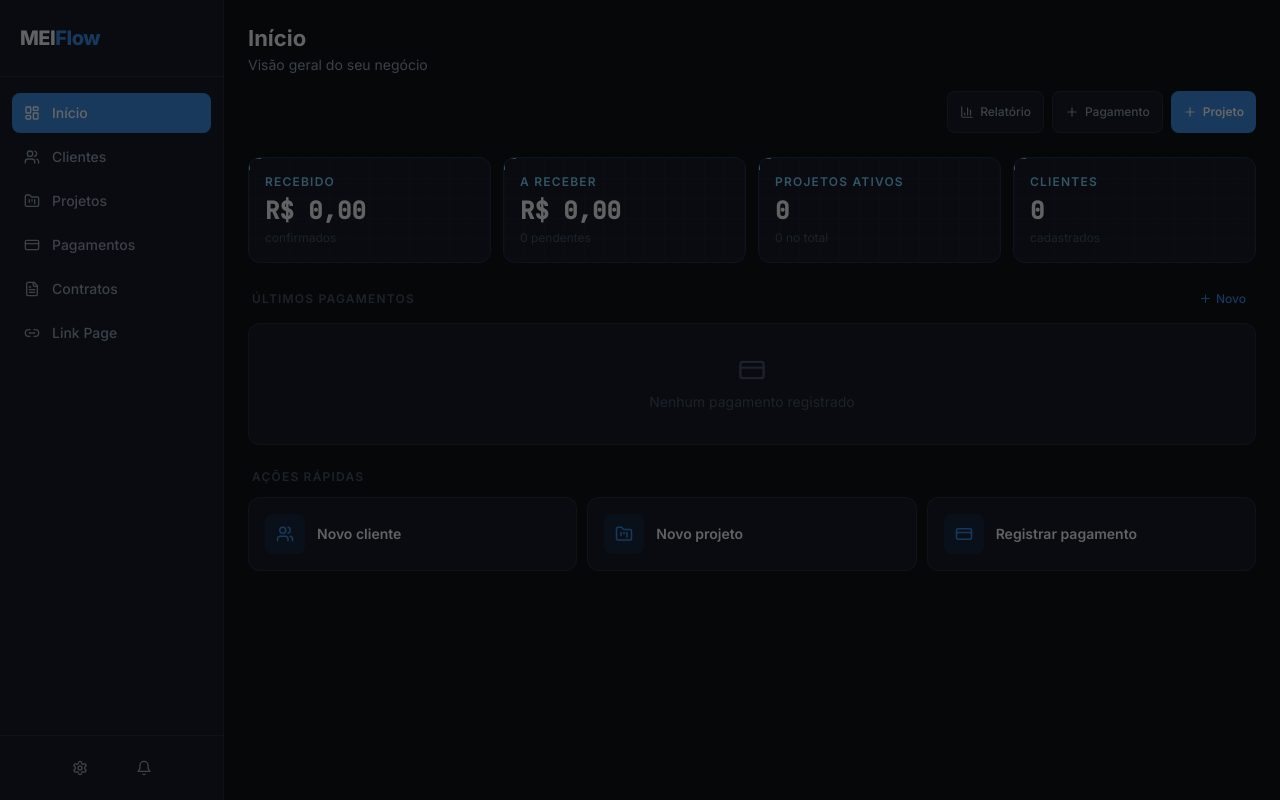
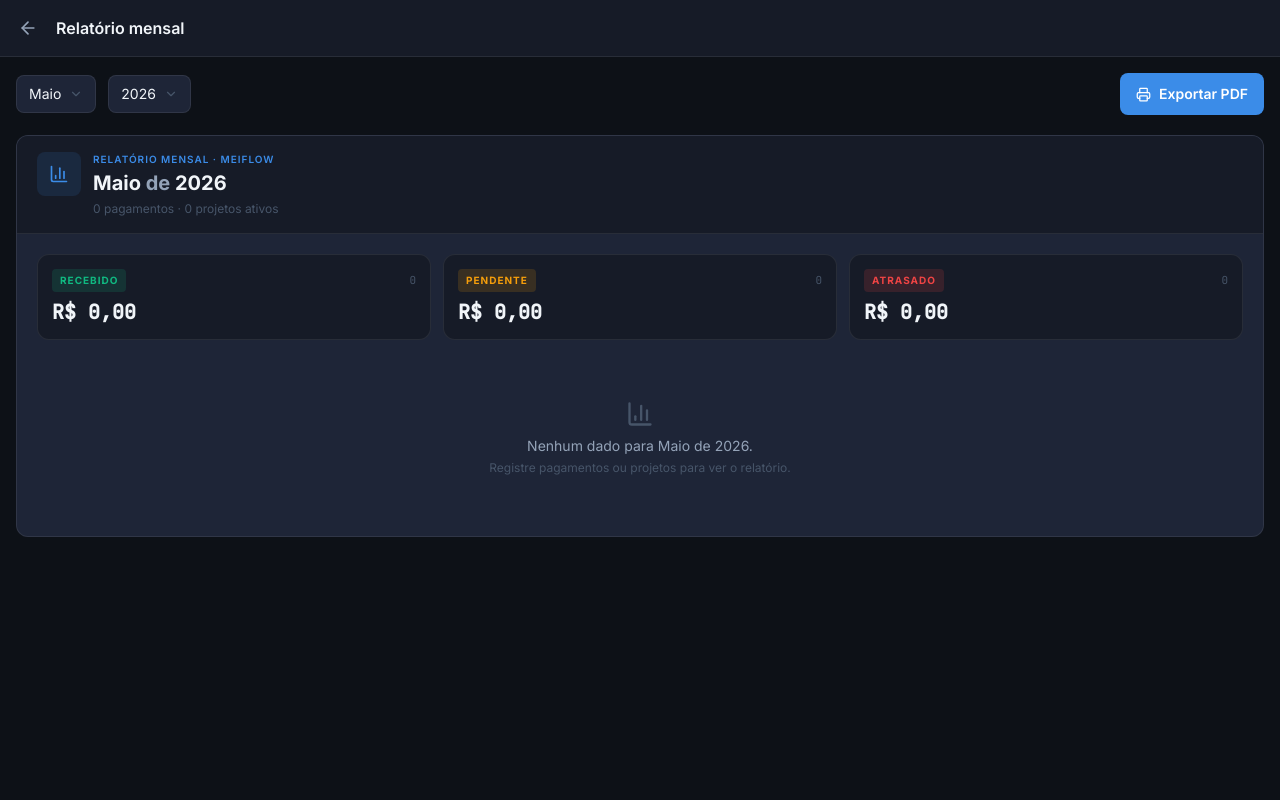
Before and after one commit to WorkEric08/MEIFlow, a React (Vite) app in the folder meiflow/: page / in a window 1280 px wide. Both pictures are taken after a click on the button "Relatório". Built offline with nearby package versions, Linux system fonts and the light colour scheme.

Commit message:
feat: add ConfirmModal and shared UI components with local settings configuration

```diff
--- a/meiflow/src/components/ConfirmModal.tsx
+++ b/meiflow/src/components/ConfirmModal.tsx
@@ -1,6 +1,6 @@
 import { useEffect } from 'react'
 import { createPortal } from 'react-dom'
-import { AlertTriangle } from 'lucide-react'
+import { AlertTriangle, ArrowLeft } from 'lucide-react'
 
 interface Props {
   open: boolean
@@ -21,7 +21,6 @@ export function ConfirmModal({
   onConfirm,
   onCancel,
 }: Props) {
-  // Escape fecha como "cancelar"
   useEffect(() => {
     if (!open) return
     function onKey(e: KeyboardEvent) {
@@ -30,7 +29,6 @@ export function ConfirmModal({
         onCancel()
       }
     }
-    // capture: roda antes do listener do Modal pai, evitando que ele consuma o Esc
     window.addEventListener('keydown', onKey, true)
     return () => window.removeEventListener('keydown', onKey, true)
   }, [open, onCancel])
@@ -39,32 +37,39 @@ export function ConfirmModal({
 
   return createPortal(
     <div
-      className="fixed inset-0 flex items-center justify-center p-4"
+      className="fixed inset-0 flex flex-col z-[10000] animate-slide-up"
       style={{
-        // Acima do Modal pai (z-[9999]) para não ficar bloqueado pelo backdrop dele.
-        zIndex: 10000,
-        background: 'rgba(0,0,0,0.5)',
-        backdropFilter: 'blur(6px)',
-        WebkitBackdropFilter: 'blur(6px)',
-      }}
-      onClick={(e) => {
-        if (e.target === e.currentTarget) onCancel()
+        background: 'var(--bg-0)',
+        paddingTop: 'env(safe-area-inset-top)',
       }}
     >
+      {/* Header */}
       <div
-        className="w-full max-w-sm rounded-modal border animate-slide-up"
-        style={{ background: 'var(--bg-1)', borderColor: 'var(--border)', boxShadow: '0 24px 64px rgba(0,0,0,0.36)' }}
+        className="flex items-center gap-2 px-2 py-2 border-b shrink-0"
+        style={{ borderColor: 'var(--border)', background: 'var(--bg-1)' }}
       >
-        {/* Ícone + texto */}
-        <div className="flex flex-col items-center text-center px-6 pt-7 pb-5 gap-4">
+        <button
+          type="button"
+          onClick={onCancel}
+          aria-label="Voltar"
+          className="p-2 rounded-input transition-all hover:opacity-70 min-h-[40px] min-w-[40px] flex items-center justify-center"
+          style={{ color: 'var(--text-secondary)' }}
+        >
+          <ArrowLeft size={20} />
+        </button>
+        <h2 className="font-semibold text-base" style={{ color: 'var(--text-primary)' }}>{title}</h2>
+      </div>
+
+      {/* Conteúdo centralizado */}
+      <div className="flex-1 flex flex-col items-center justify-center gap-6 px-6">
         <div
-            className="w-12 h-12 rounded-full flex items-center justify-center shrink-0"
+          className="w-16 h-16 rounded-full flex items-center justify-center"
           style={{ background: 'var(--status-overdue-bg)', color: 'var(--status-overdue)' }}
         >
-            <AlertTriangle size={22} />
+          <AlertTriangle size={28} />
         </div>
-          <div className="flex flex-col gap-1">
-            <h3 className="text-base font-semibold" style={{ color: 'var(--text-primary)' }}>
+        <div className="flex flex-col gap-2 text-center max-w-xs">
+          <h3 className="text-lg font-semibold" style={{ color: 'var(--text-primary)' }}>
             {title}
           </h3>
           <p className="text-sm leading-relaxed" style={{ color: 'var(--text-secondary)' }}>
@@ -73,25 +78,27 @@ export function ConfirmModal({
         </div>
       </div>
 
-        {/* Ações */}
-        <div className="flex gap-2 px-5 pb-5">
+      {/* Ações fixas na base */}
+      <div
+        className="flex flex-col gap-3 px-4 pb-6"
+        style={{ paddingBottom: 'max(1.5rem, env(safe-area-inset-bottom))' }}
+      >
+        <button
+          type="button"
+          onClick={onConfirm}
+          className="w-full px-4 py-3 rounded-input text-sm font-semibold text-white transition-all hover:opacity-90"
+          style={{ background: 'var(--status-overdue)' }}
+        >
+          {confirmLabel}
+        </button>
         <button
           type="button"
           onClick={onCancel}
-            className="flex-1 px-4 py-2.5 rounded-input text-sm font-medium border transition-all hover:opacity-80"
+          className="w-full px-4 py-3 rounded-input text-sm font-medium border transition-all hover:opacity-80"
           style={{ borderColor: 'var(--border)', color: 'var(--text-secondary)' }}
         >
           {cancelLabel}
         </button>
-          <button
-            type="button"
-            onClick={onConfirm}
-            className="flex-1 px-4 py-2.5 rounded-input text-sm font-semibold text-white transition-all hover:opacity-90"
-            style={{ background: 'var(--status-overdue)' }}
-          >
-            {confirmLabel}
-          </button>
-        </div>
       </div>
     </div>,
     document.body
--- a/meiflow/src/components/shared.tsx
+++ b/meiflow/src/components/shared.tsx
@@ -1,17 +1,11 @@
-import { useEffect, useRef } from 'react'
+import { useEffect } from 'react'
 import { createPortal } from 'react-dom'
-import { X } from 'lucide-react'
+import { ArrowLeft } from 'lucide-react'
 import { cn } from '@/lib/utils'
 import { useAndroidBack } from '@/hooks/useAndroidBack'
 import { useScrollLock } from '@/hooks/useScrollLock'
 
-// Curva padrão de bottom-sheets do iOS / Material 3 (decel suave, sem bounce)
-const SHEET_EASING = 'cubic-bezier(0.32, 0.72, 0, 1)'
-const SHEET_DURATION_MS = 280
-const DISMISS_DISTANCE_RATIO = 0.3   // arrastou >30% da altura → fecha
-const DISMISS_VELOCITY_PX_MS = 0.6   // ou flick > 0.6px/ms → fecha
-
-// ─── Modal ──────────────────────────────────────────────────────
+// ─── Modal (tela cheia) ──────────────────────────────────────────
 interface ModalProps {
   open: boolean
   onClose: () => void
@@ -21,15 +15,10 @@ interface ModalProps {
   className?: string
 }
 
-export function Modal({ open, onClose, title, children, size = 'md', className }: ModalProps) {
-  // No PWA mobile: botão Voltar do Android fecha o modal em vez de sair do app
+export function Modal({ open, onClose, title, children, className }: ModalProps) {
   useAndroidBack(open, onClose)
-
-  // Trava scroll do fundo enquanto o modal estiver aberto.
-  // O conteúdo interno do modal continua rolando com sua própria barra.
   useScrollLock(open)
 
-  // Tecla Escape (acessibilidade + desktop)
   useEffect(() => {
     if (!open) return
     function onKey(e: KeyboardEvent) {
@@ -39,151 +28,41 @@ export function Modal({ open, onClose, title, children, size = 'md', className }
     return () => window.removeEventListener('keydown', onKey)
   }, [open, onClose])
 
-  const sheetRef = useRef<HTMLDivElement>(null)
-  const backdropRef = useRef<HTMLDivElement>(null)
-  const scrollRef = useRef<HTMLDivElement>(null)
-  const drag = useRef({ active: false, startY: 0, dy: 0, startTime: 0, pointerId: -1 })
-
-  function isMobileLayout() {
-    return typeof window !== 'undefined' && window.matchMedia('(max-width: 639px)').matches
-  }
-
-  function beginDrag(e: React.PointerEvent<HTMLElement>, fromBody = false) {
-    if (!isMobileLayout()) return
-    if (e.pointerType === 'mouse' && e.button !== 0) return
-    if (fromBody && (scrollRef.current?.scrollTop ?? 0) > 0) return
-
-    drag.current = {
-      active: true,
-      startY: e.clientY,
-      dy: 0,
-      startTime: performance.now(),
-      pointerId: e.pointerId,
-    }
-    e.currentTarget.setPointerCapture(e.pointerId)
-
-    if (sheetRef.current) sheetRef.current.style.transition = 'none'
-    if (backdropRef.current) backdropRef.current.style.transition = 'none'
-  }
-
-  function moveDrag(e: React.PointerEvent<HTMLElement>) {
-    if (!drag.current.active || e.pointerId !== drag.current.pointerId) return
-    const dy = e.clientY - drag.current.startY
-    // Resistência elástica ao tentar arrastar para cima
-    const adjusted = dy < 0 ? -Math.pow(-dy, 0.6) : dy
-    drag.current.dy = adjusted
-
-    const sheet = sheetRef.current
-    const backdrop = backdropRef.current
-    if (sheet) sheet.style.transform = `translateY(${adjusted}px)`
-    if (backdrop) {
-      const h = sheet?.getBoundingClientRect().height ?? 1
-      const progress = Math.min(1, Math.max(0, adjusted / h))
-      backdrop.style.background = `rgba(0,0,0,${0.6 * (1 - progress)})`
-    }
-  }
-
-  function endDrag(e: React.PointerEvent<HTMLElement>) {
-    if (!drag.current.active || e.pointerId !== drag.current.pointerId) return
-    const { dy, startTime } = drag.current
-    drag.current.active = false
-    try { e.currentTarget.releasePointerCapture(e.pointerId) } catch {}
-
-    const sheet = sheetRef.current
-    const backdrop = backdropRef.current
-    if (!sheet) return
-
-    const elapsed = Math.max(1, performance.now() - startTime)
-    const velocity = dy / elapsed
-    const height = sheet.getBoundingClientRect().height
-    const shouldDismiss = dy > height * DISMISS_DISTANCE_RATIO || velocity > DISMISS_VELOCITY_PX_MS
-
-    sheet.style.transition = `transform ${SHEET_DURATION_MS}ms ${SHEET_EASING}`
-    if (backdrop) backdrop.style.transition = `background ${SHEET_DURATION_MS}ms ${SHEET_EASING}`
-
-    if (shouldDismiss) {
-      sheet.style.transform = `translateY(100%)`
-      if (backdrop) backdrop.style.background = 'rgba(0,0,0,0)'
-      const finish = () => { sheet.removeEventListener('transitionend', finish); onClose() }
-      sheet.addEventListener('transitionend', finish)
-    } else {
-      sheet.style.transform = ''
-      if (backdrop) backdrop.style.background = ''
-    }
-  }
-
   if (!open) return null
-
-  const widths = { sm: 'max-w-sm', md: 'max-w-lg', lg: 'max-w-2xl' }
 
   return createPortal(
     <div
-      ref={backdropRef}
-      className="fixed inset-0 z-[9999] flex items-end sm:items-center justify-center sm:p-4 modal-overscroll"
-      style={{ background: 'rgba(0,0,0,0.6)', paddingTop: 'env(safe-area-inset-top)' }}
-      onClick={(e) => e.target === e.currentTarget && onClose()}
-      onWheel={(e) => {
-        if (e.target === e.currentTarget) e.preventDefault()
-      }}
-      onTouchMove={(e) => {
-        if (e.target === e.currentTarget) e.preventDefault()
+      className={cn('fixed inset-0 z-[9999] flex flex-col animate-slide-up', className)}
+      style={{
+        background: 'var(--bg-0)',
+        paddingTop: 'env(safe-area-inset-top)',
       }}
     >
+      {/* Header */}
       <div
-        ref={sheetRef}
-        className={cn(
-          'w-full max-h-[92dvh] flex flex-col overflow-hidden border',
-          'rounded-t-modal sm:rounded-modal',
-          'animate-slide-up sm:animate-fade-in',
-          widths[size],
-          className,
-        )}
-        style={{ background: 'var(--bg-1)', borderColor: 'var(--border)', willChange: 'transform' }}
+        className="flex items-center gap-2 px-2 py-2 border-b shrink-0"
+        style={{ borderColor: 'var(--border)', background: 'var(--bg-1)' }}
       >
-        {/* Drag handle — área de toque ampliada, arrasta o sheet */}
+        <button
+          onClick={onClose}
+          aria-label="Voltar"
+          className="p-2 rounded-input transition-all hover:opacity-70 min-h-[40px] min-w-[40px] flex items-center justify-center"
+          style={{ color: 'var(--text-secondary)' }}
+        >
+          <ArrowLeft size={20} />
+        </button>
+        <h2 className="font-semibold text-base" style={{ color: 'var(--text-primary)' }}>{title}</h2>
+      </div>
+
+      {/* Conteúdo */}
       <div
-          className="sm:hidden flex justify-center pt-2 pb-1 cursor-grab active:cursor-grabbing"
-          style={{ touchAction: 'none' }}
-          onPointerDown={(e) => beginDrag(e)}
-          onPointerMove={moveDrag}
-          onPointerUp={endDrag}
-          onPointerCancel={endDrag}
-        >
-          <span className="block w-10 h-1 rounded-full" style={{ background: 'var(--border)' }} />
-        </div>
-        <div
-          className="flex items-center justify-between px-5 py-3 sm:py-4 border-b shrink-0 sm:cursor-default"
-          style={{ borderColor: 'var(--border)', touchAction: 'pan-y' }}
-          onPointerDown={(e) => {
-            // Não inicia drag a partir do botão Fechar
-            if ((e.target as HTMLElement).closest('button')) return
-            beginDrag(e)
-          }}
-          onPointerMove={moveDrag}
-          onPointerUp={endDrag}
-          onPointerCancel={endDrag}
-        >
-          <h2 className="font-semibold text-base sm:text-base" style={{ color: 'var(--text-primary)' }}>{title}</h2>
-          <button onClick={onClose} aria-label="Fechar"
-            className="p-2 -mr-1 rounded-input transition-all hover:opacity-70 min-h-[40px] min-w-[40px] flex items-center justify-center"
-            style={{ color: 'var(--text-tertiary)' }}>
-            <X size={18} />
-          </button>
-        </div>
-        <div
-          ref={scrollRef}
-          className="px-5 py-4 overflow-y-auto modal-scroll"
+        className="flex-1 overflow-y-auto px-4 py-4 modal-scroll"
         style={{
           paddingBottom: 'max(1rem, env(safe-area-inset-bottom))',
           overscrollBehavior: 'contain',
         }}
-          onPointerDown={(e) => beginDrag(e, true)}
-          onPointerMove={moveDrag}
-          onPointerUp={endDrag}
-          onPointerCancel={endDrag}
       >
         {children}
-        </div>
       </div>
     </div>,
     document.body
```
Also changed, not shown: 1 other file (tests, documents, lock files or other folders). Lines whose indentation alone changed are shown as unchanged.
